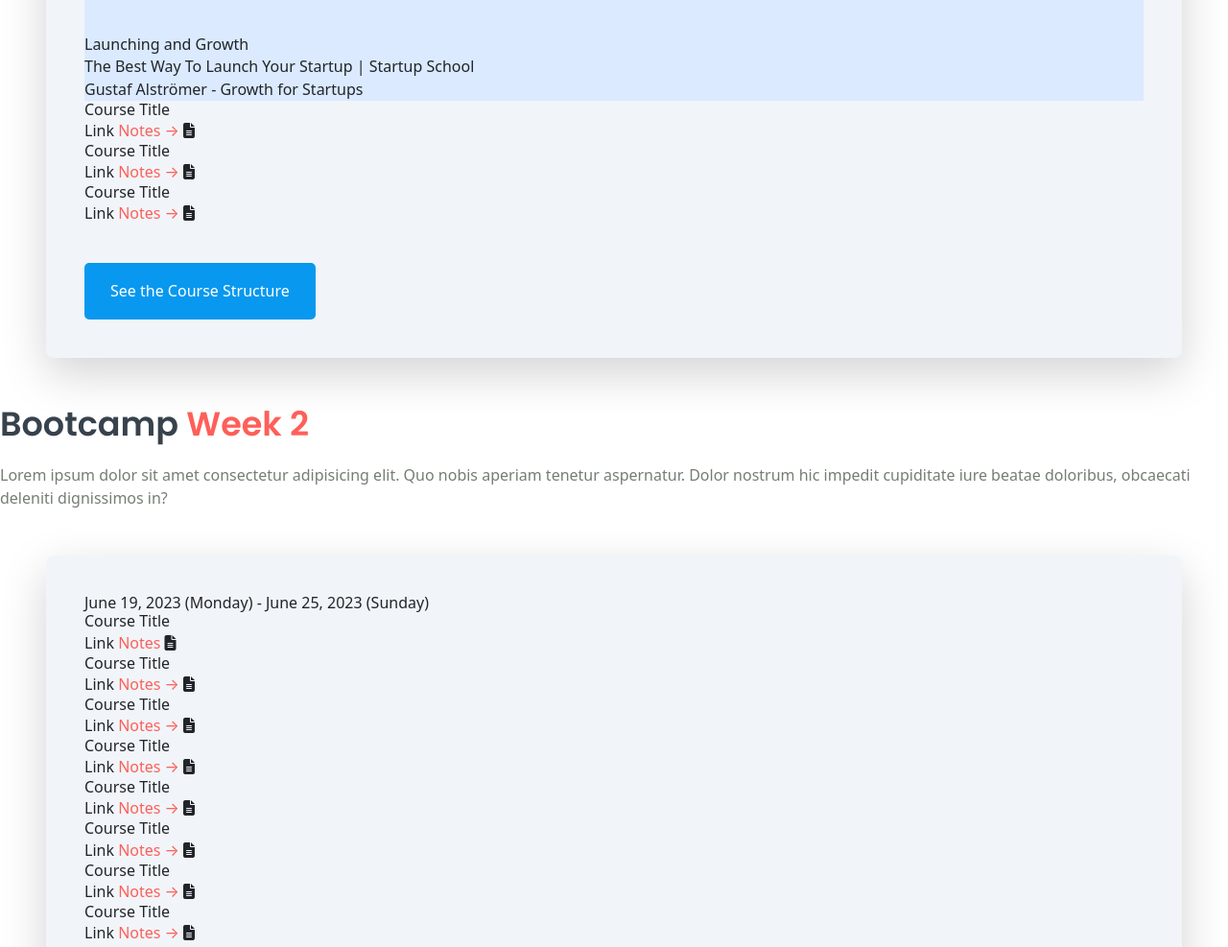
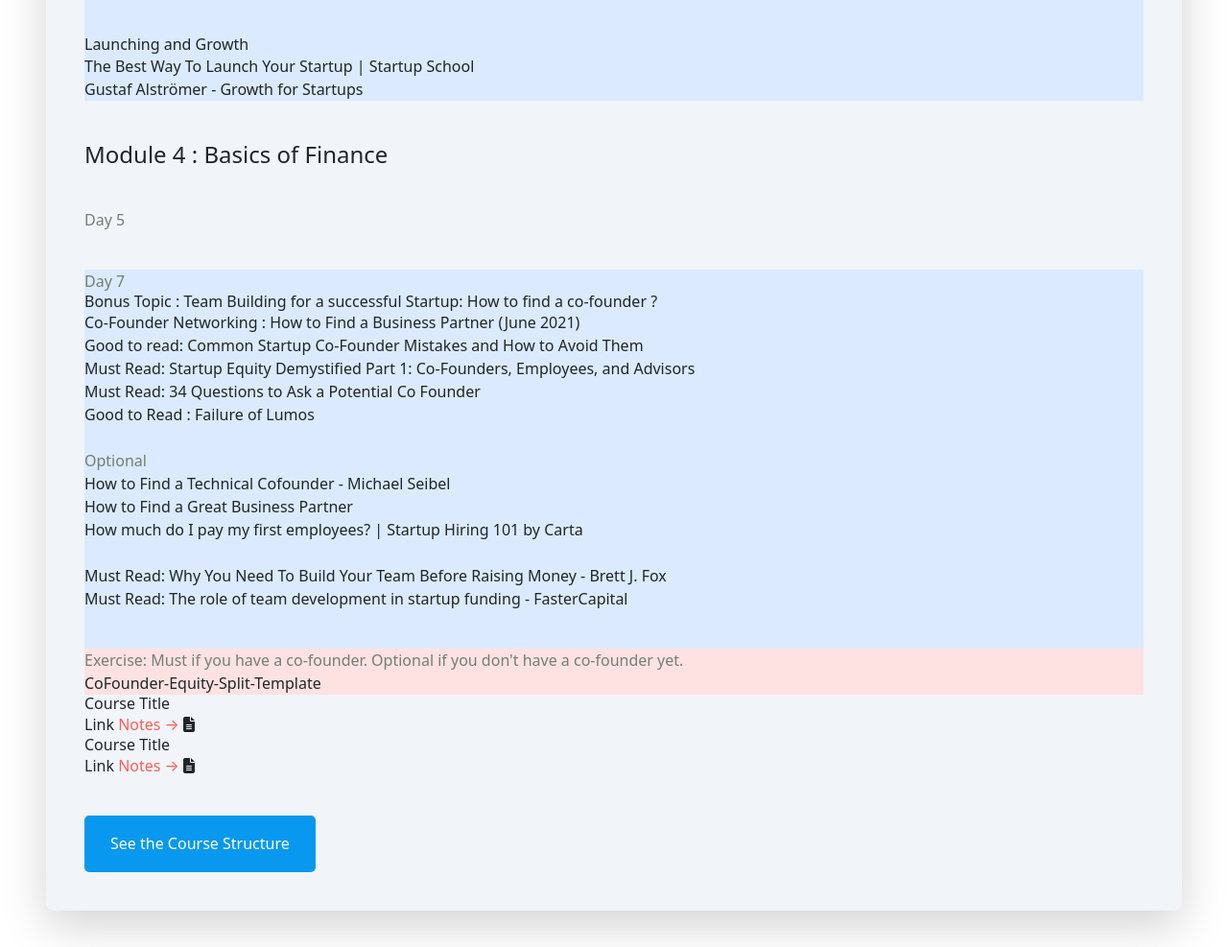
Before and after one commit to itsannapanna/kindofyeah, a plain HTML site: page index.html in a window 1280 px wide. Shown: the part 4756-5743 px from the top of the page at 96% size. Drawn offline with nearby package versions, Linux system fonts and the light colour scheme.

Commit message:
Update index.html

```diff
--- a/index.html
+++ b/index.html
@@ -1,4 +1,4 @@
-               <!DOCTYPE html>
+<!DOCTYPE html>
 <html lang="en">
 
 <head>
@@ -304,7 +304,7 @@
                                         </div>
 
                                         <section id="module1-introduction" class="module">
-                                            <h2 class="text-2xl  mb-10 mt-10">Module 3 : Launching, Growing and Monetising </h2>
+                                            <h2 class="text-2xl  mb-10 mt-10" >Module 3 : Launching, Growing and Monetising </h2>
                                         </section>
                                         <div class="course-item bg-blue-100">
                                             <p>Day 4</p>
@@ -356,14 +356,44 @@
                                         <br>
                                         <a href="https://youtu.be/6lY9CYIY4pQ">Gustaf Alströmer - Growth for Startups</a>
                                         </div>
-                                        </div>
-                                        <div class="course-item">
-                                          <h2 class="course-title">Course Title</h2>
-                                          <div class = "course-link-wrapper">
-                                          <a href="#" class="course-link">Link</a>
-                                          <span class="notes-label">Notes</span>
-                                              <span class="arrow">&#8594;</span>
-                                              <a href="#" class = "notes-icon"><i class="fas fa-file-alt"></i></a>
+
+                                        <section id="module1-introduction" class="module">
+                                            <h2 class="text-2xl  mb-10 mt-10" >Module 4 : Basics of Finance</h2>
+                                        </section>
+                                        <div class="course-item bg-slate-100">
+                                            <p>Day 5</p>
+                                            </div>
+
+                                        <div class="course-item bg-blue-100 mt-10">
+                                            <p>Day 7</p>
+                                          <h2 class="course-title">Bonus Topic : Team Building for a successful Startup: How to find a co-founder ? </h2>
+                                          <a href="https://youtu.be/imiUf93Cqxs">Co-Founder Networking : How to Find a Business Partner (June 2021)</a>
+                                          <br>
+                                          <a href="https://fi.co/insight/common-startup-co-founder-mistakes-and-how-to-avoid-them">Good to read: Common Startup Co-Founder Mistakes and How to Avoid Them</a>
+                                          <br>
+                                          <a href="https://fi.co/insight/startup-equity-demystified-part-1-co-founders-employees-and-advisors">Must Read: Startup Equity Demystified Part 1: Co-Founders, Employees, and Advisors</a>
+                                          <br>
+                                          <a href="https://fi.co/insight/34-questions-to-ask-a-potential-co-founder">Must Read: 34 Questions to Ask a Potential Co Founder</a>
+                                          <br>
+                                          <a href="https://www.failory.com/cemetery/lumos">Good to Read : Failure of Lumos</a>
+                                          <br>
+                                          <br>
+                                          <p>Optional</p>
+                                          <a href="https://youtu.be/d7tDaFr5EYA">How to Find a Technical Cofounder - Michael Seibel</a>
+                                            <br>
+                                          <a href="https://youtu.be/mw0p7ExhLFY">How to Find a Great Business Partner</a>
+                                          <br>
+                                          <a href="https://youtu.be/tObh7IeG8q8">How much do I pay my first employees? | Startup Hiring 101 by Carta</a>
+                                          <br>
+                                          <br>
+                                          <a href="https://www.brettjfox.com/why-you-need-to-build-your-team-before-raising-money/"> Must Read: Why You Need To Build Your Team Before Raising Money - Brett J. Fox</a>
+                                          <br>
+                                          <a href="https://fastercapital.com/content/The-role-of-team-development-in-startup-funding.html?__cf_chl_rt_tk=x90bik_Mddnn.PpEONwKoHXiW.ife5RB.28vPkmOhwk-1686814576-0-gaNycGzNC_s"> Must Read: The role of team development in startup funding - FasterCapital</a>
+                                          <br>
+                                          <div class="bg-red-100 mt-10">
+                                            <p>Exercise: Must if you have a co-founder. Optional if you don't have a co-founder yet.</p>
+                                           <a href="https://docs.google.com/spreadsheets/d/13N4qlO6WAqAdblGlsf9ogE2TcDWD5VXxMk_4nhvnB6Q/edit?usp=drivesdk">CoFounder-Equity-Split-Template</a>
+                                          </div>
                                         </div>
                                         </div>
 
@@ -413,13 +443,13 @@
     <div class = "md:w-full">
     <div class="course-container">
     <h2 class="course-dates">June 19, 2023 (Monday) - June 25, 2023 (Sunday)</h2>
-    <div class="course-item">
-    <h2 class="course-title">Course Title</h2>
-    <div class = "course-link-wrapper">
-    <a href="#" class="course-link">Link</a>
-    <span class="notes-label">Notes</span>
-    <a href="#" class = "notes-icon"><i class="fas fa-file-alt"></i></a>
-    </div>
+    <section id="module-introduction" class="module">
+        <h2 class="text-2xl  mb-10 mt-10" >Module 5 : Funding and Company</h2>
+    </section>
+    <div class="course-item bg-slate-200">
+        <p>Day 5</p>
+    <h2 class="course-title">Building : The Crucible of Triump</h2>
+
     </div>
     <div class="course-item">
     <h2 class="course-title">Course Title</h2>
```
